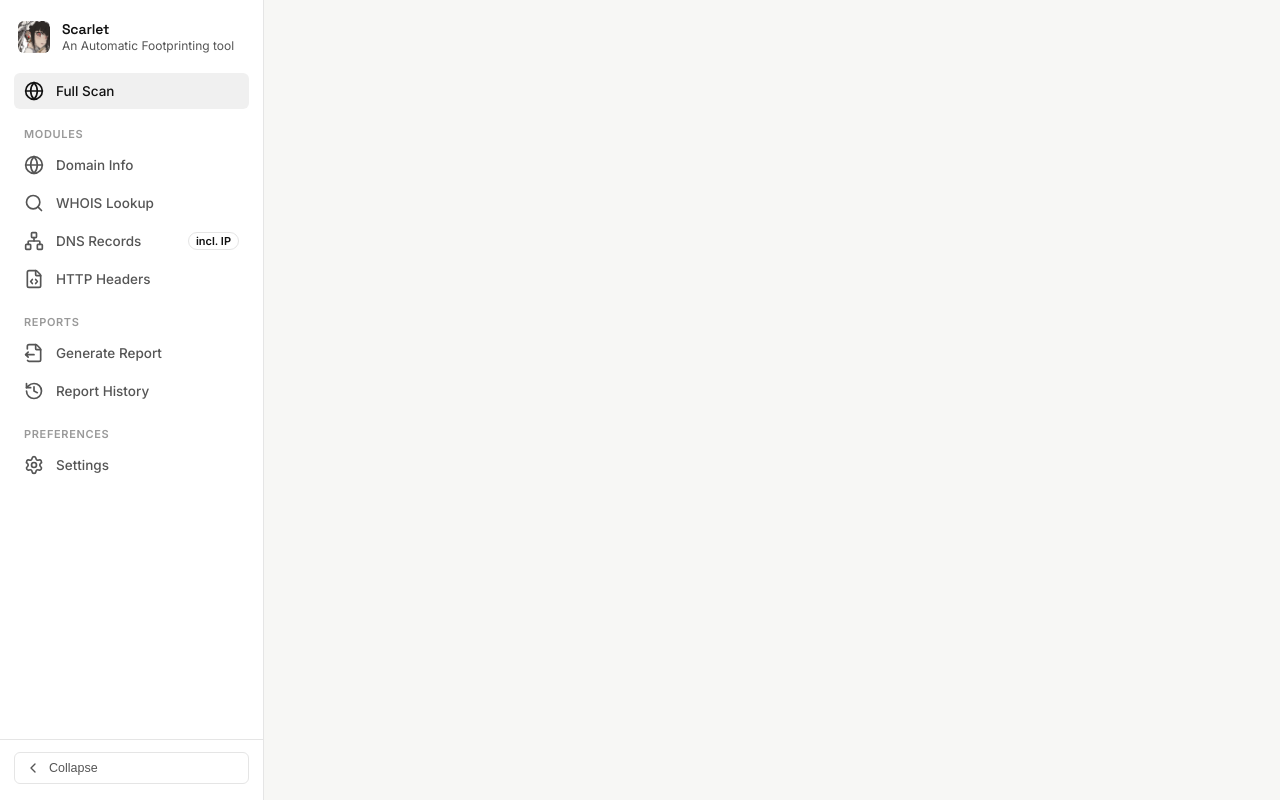
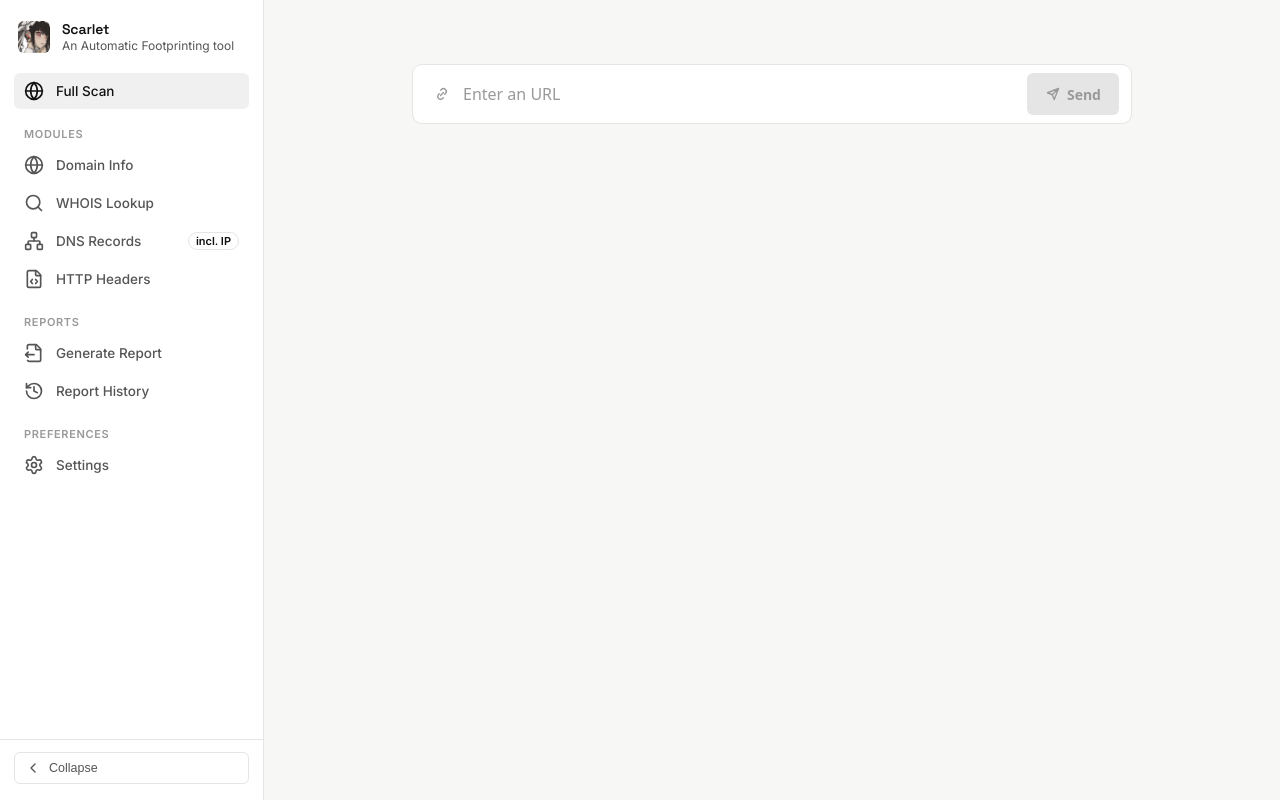
Before and after one commit to RepVignesh/Scarlet, a Next.js app in the folder frontend/: page / in a window 1280 px wide. Built offline with nearby package versions, Linux system fonts and the light colour scheme.

Commit message:
Add URLInputBar to MainPage (PlaceHolder)

```diff
--- a/frontend/src/app/page.tsx
+++ b/frontend/src/app/page.tsx
@@ -1,3 +1,22 @@
+"use client";
+
+import InputBar from "./components/Inputs/InputBar";
+
 export default function Page() {
-  return <></>;
+  return (
+    <div
+      style={{
+        display: "flex",
+        justifyContent: "center",
+        alignItems: "flex-start",
+        paddingTop: "4rem",
+        height: "100%",
+      }}
+    >
+      <InputBar
+        placeholder="Enter an URL"
+        onSubmit={() => alert("URL Has been submitted")}
+      />
+    </div>
+  );
 }
```
